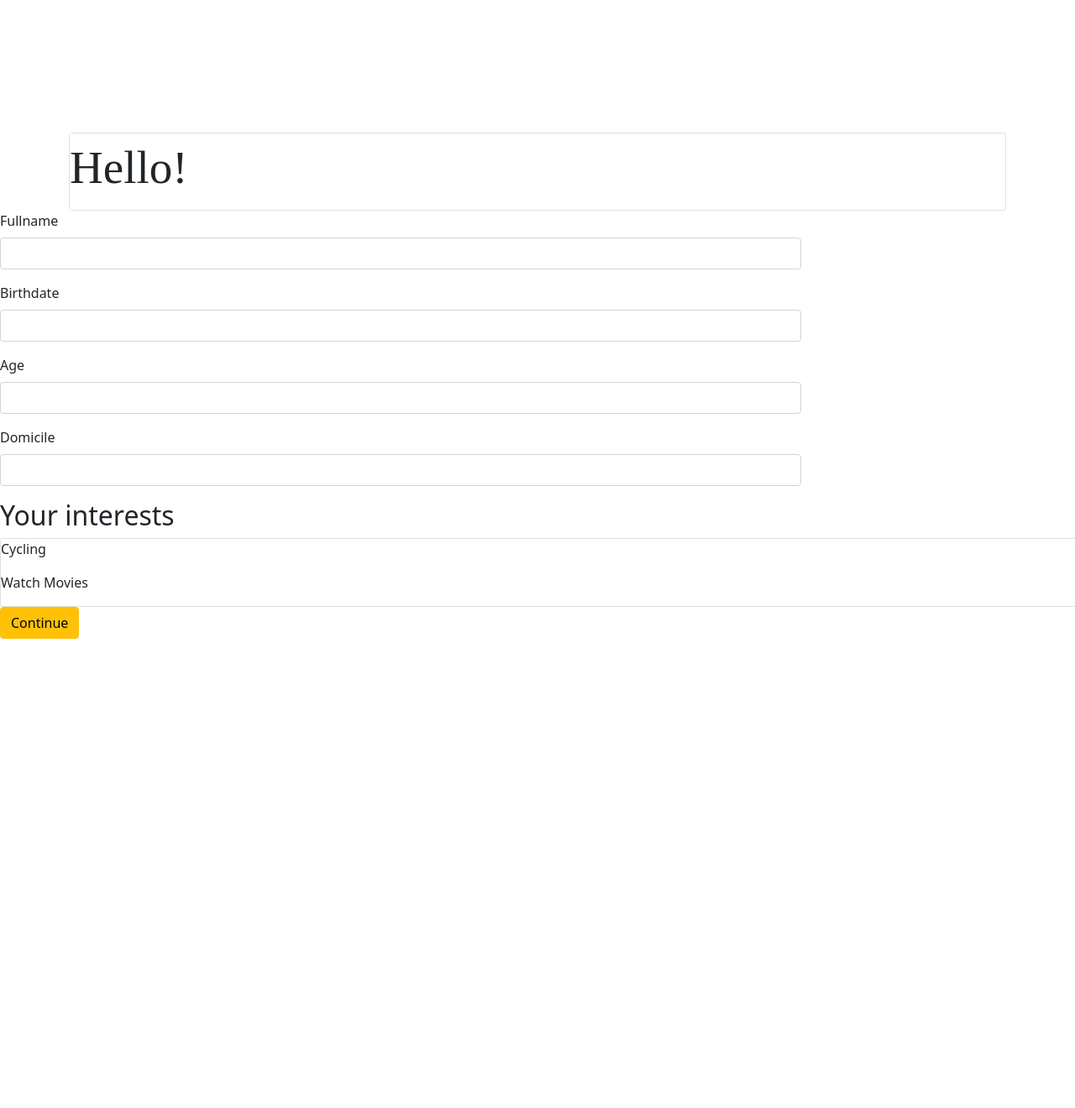
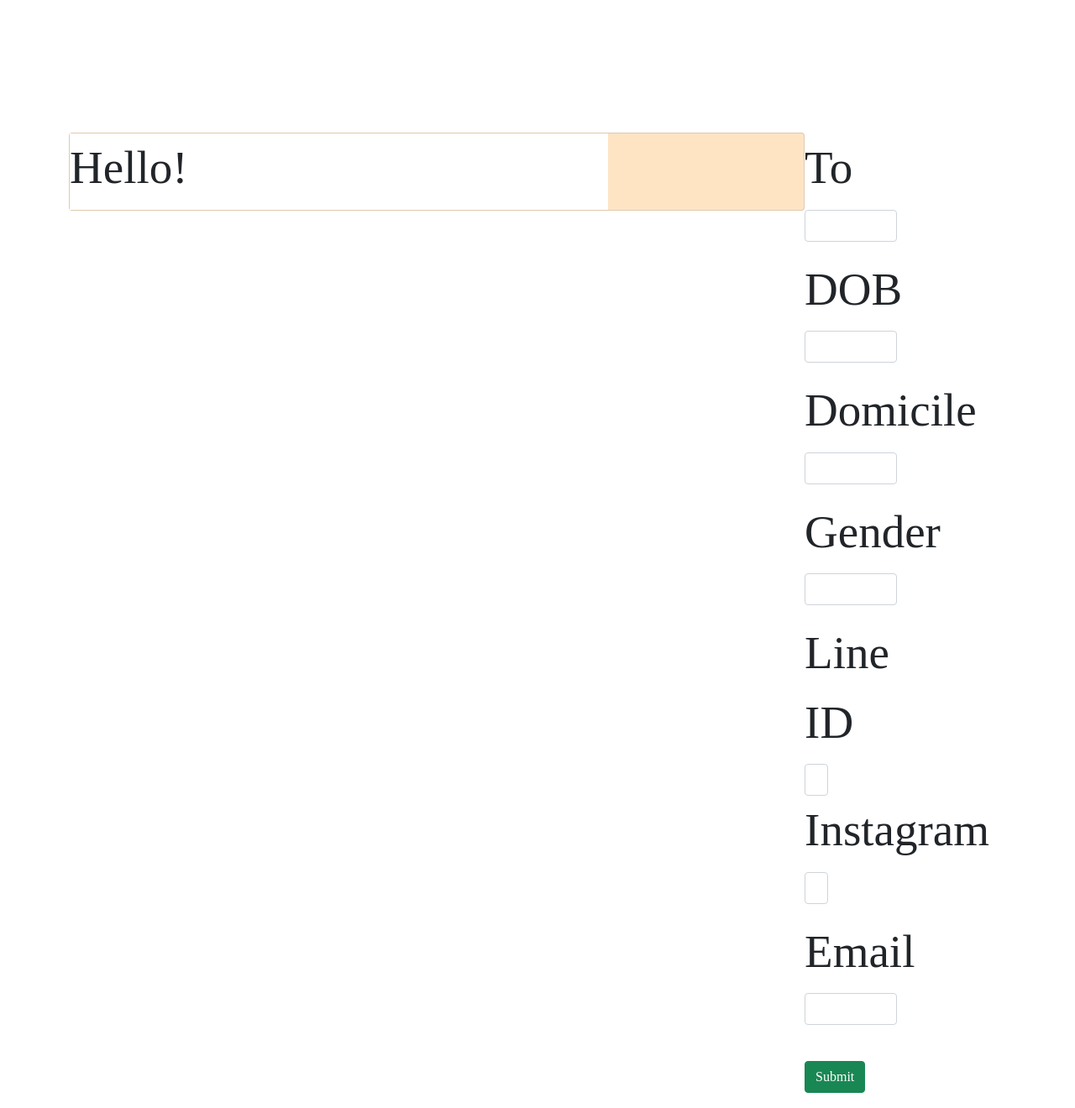
Before and after one commit to aryafchandra/Midterm-Project, a Django app: page /interest-form in a window 1280 px wide; the page is wider, and only the part inside the window is pictured. Shown: the part 100-1420 px from the top of that part at 84% size. Before the commit the page ends 861 px from the top of that part, so only its background shows below. Run offline with Django 3.2, Linux system fonts and the light colour scheme; grey boxes are pictures that could not be loaded.

Commit message:
aldi form

```diff
--- a/main/forms.py
+++ b/main/forms.py
@@ -5,4 +5,4 @@ from .models import User
 class InterestForm(ModelForm):
     class Meta:
         model = User
-        fields = ["fullname", "DOB","domicile", "gender", "line", "instagram", "email"]
+        fields = ["fullname", "DOB" , "domicile" , "gender" , "line" , "instagram" , "email" ]
--- a/main/models.py
+++ b/main/models.py
@@ -7,7 +7,6 @@ class User(models.Model):
     fullname = models.CharField(max_length=60)
     DOB = models.DateField()
     email = models.EmailField()
-    image_link = models.CharField(max_length=32)
     instagram = models.CharField(max_length=30)
     line = models.CharField(max_length=32)
     interest = models.CharField(max_length=200)
--- a/templates/forms.html
+++ b/templates/forms.html
@@ -22,48 +22,58 @@
   </header>
 <body>
     <div class="container">
-        <div class="card w-100">
+        <div class="card w-100" style="background-color: bisque;">
             <div class="col-9">
-                <div class="card-title"> Hello!
+                <div class="card-title"> Hello!</div>
+            </div>
+        </div>
+
+        <div class="row">
+            <form action="" method="POST"> {% csrf_token %}
+                <div class="col-6">
+                    <div class="mb-3">
+                        <label for="fullname" class="form-label">To</label>
+                        <input type="text"   class="form-control" id="fname" name="fullname">
+                    </div>
+                    <div class="mb-3">
+                        <label for="birthdate" class="form-label">DOB</label>
+                        <input type="text" class="form-control" id="DOB" name="DOB">
+                    </div>
+                    <div class="mb-3">
+                          <label for="domicile" class="form-label">Domicile</label>
+                          <input type="text"  class="form-control" id="Domicile" name="Domicile">
+                    </div>
 
                 </div>
-            </div>
-        </div>
-    </div>
-
-    <div class="row">
-            <div class="col-9">
-                <form action="" method="POST">
-                    {% csrf_token %}
+                <div class="col-6">
                     <div class="mb-3">
-                        <label for="fullname" class="form-label">Fullname</label>
-                        <input type="text" class="form-control" id="fname" name="fullname">
+                        <label for="gender" class="form-label">Gender</label>
+                        <input type="text"   class="form-control" id="gender" name="gender">
                     </div>
                     <div class="mb-3">
-                        <label for="birthdate" class="form-label">Birthdate</label>
-                        <input type="text" class="form-control" id="bdate" name="birthdate">
+                        <div class="col-3">
+                            <label for="line" class="form-label">Line ID</label>
+                            <input type="text"   class="form-control" id="line" name="line">
+                        </div>
+                        <div class="col-3">
+                            <label for="instagram" class="form-label">Instagram</label>
+                            <input type="text"   class="form-control" id="instagram" name="instagram">
+                        </div>
                     </div>
                     <div class="mb-3">
-                        <label for="age" class="form-label">Age</label>
-                        <input type="text" class="form-control" id="age" name="age">
+                        <label for="email" class="form-label">Email</label>
+                        <input type="text"   class="form-control" id="email" name="Email">
                     </div>
-                    <div class="mb-3">
-                        <label for="domicile" class="form-label">Domicile</label>
-                        <input type="text" class="form-control" id="domicile" name="domicile">
+                </div>
+                <input type="submit" class="btn btn-success" value="Submit">
+            </form>
 
-                    </div>
-                </form>
-            </div>
-            <div class="col-5">
-                <h2>Your interests</h2>
-                <div class="card" style="width: 300%;">
-                    <p>Cycling</p>
-                    <p>Watch Movies</p>
-                </div>
-            </div>
 
-        </div>
-        <input type="submit" class="btn btn-warning" value="Continue">
+
+
+
+
+
     </div>
 </body>
 </html>
```
